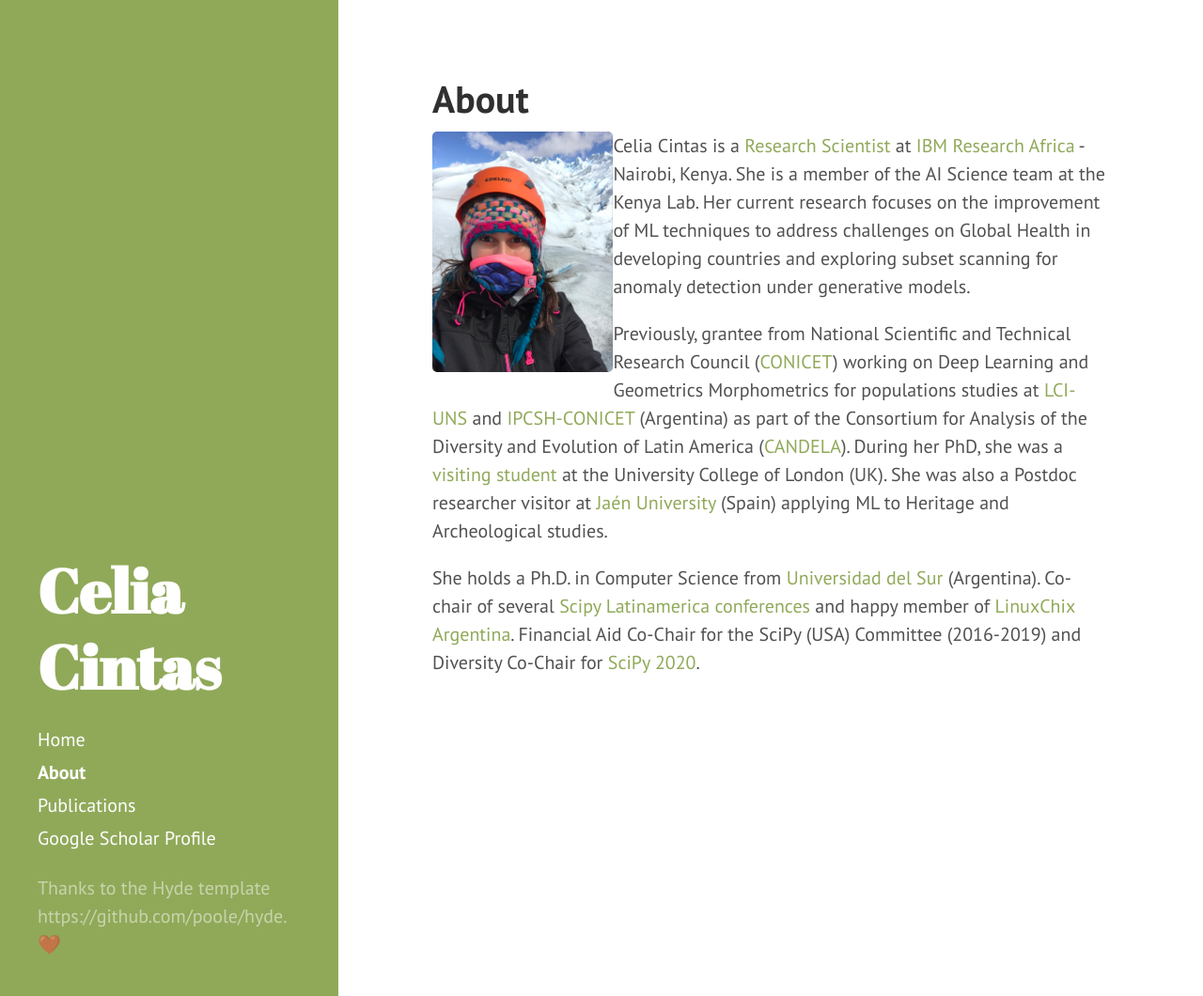
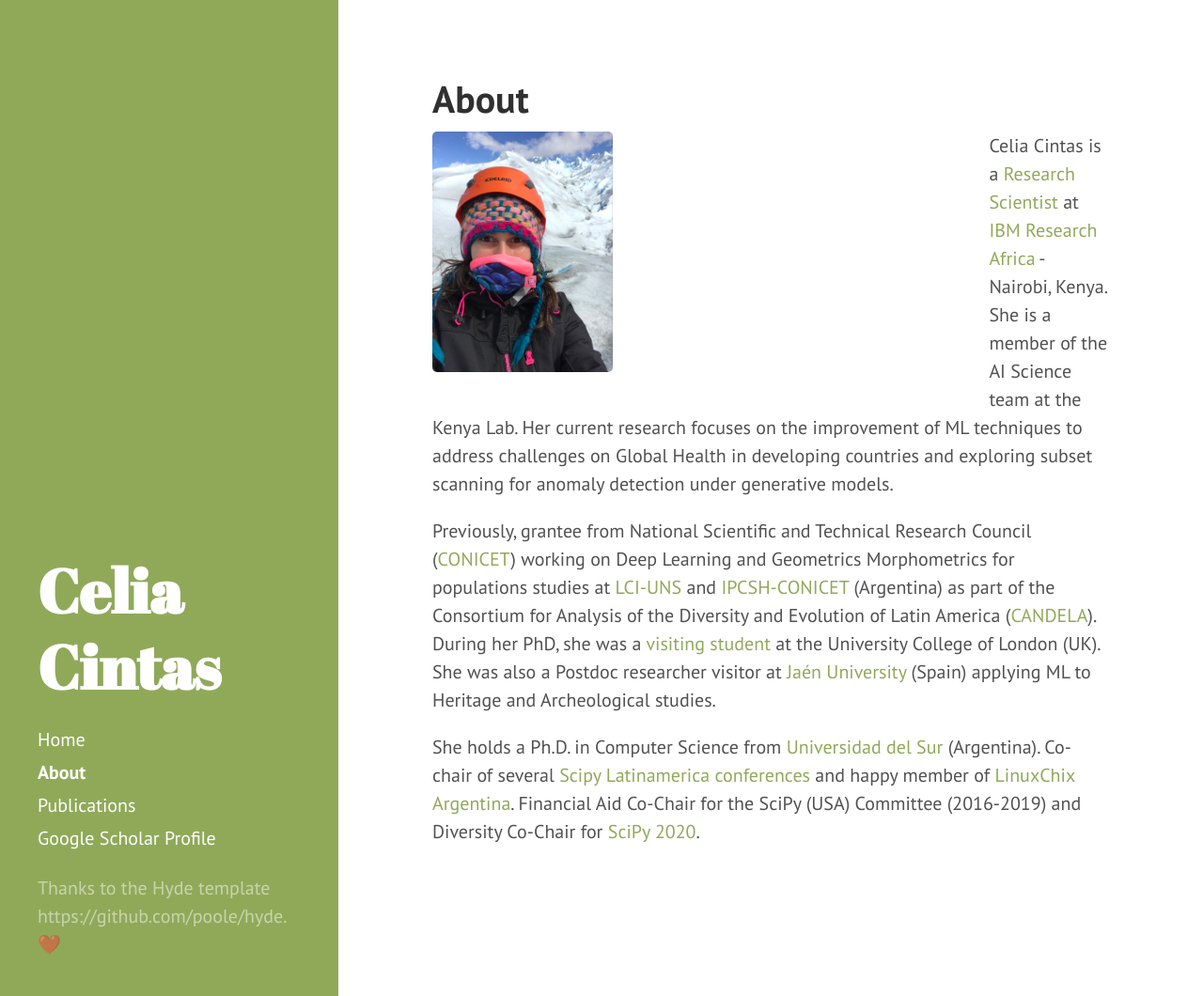
Before and after one commit to celiacintas/celiacintas.github.io, a Jekyll site: the page built from about.md, in a window 1280 px wide and 1060 px high. Shown: the whole window at 94% size. Built offline with Jekyll 4.4.1, drawn with Linux system fonts in a browser that asks for light colours.

Commit message:
Update about.md

```diff
--- a/about.md
+++ b/about.md
@@ -3,7 +3,7 @@ layout: page
 title: About
 ---
 
-![Profile Pic](/public/profile_pic.JPG){:height="256px" style="float: left" margin-right: 10em;} Celia Cintas is a [Research Scientist](https://researcher.watson.ibm.com/researcher/view.php?person=ibm-Celia.Cintas) at [IBM Research Africa](https://www.research.ibm.com/labs/africa/) - Nairobi, Kenya. She is a member of the AI Science team at the Kenya Lab. Her current research focuses on the improvement of ML techniques to address challenges on Global Health in developing countries and exploring subset scanning for anomaly detection under generative models.
+![Profile Pic](/public/profile_pic.JPG){:height="256px" style="float: left; margin-right: 20em"} Celia Cintas is a [Research Scientist](https://researcher.watson.ibm.com/researcher/view.php?person=ibm-Celia.Cintas) at [IBM Research Africa](https://www.research.ibm.com/labs/africa/) - Nairobi, Kenya. She is a member of the AI Science team at the Kenya Lab. Her current research focuses on the improvement of ML techniques to address challenges on Global Health in developing countries and exploring subset scanning for anomaly detection under generative models.
 
 Previously, grantee from National Scientific and Technical Research Council ([CONICET](https://www.conicet.gov.ar/?lan=en)) working on Deep Learning and Geometrics Morphometrics for populations studies at [LCI-UNS](https://imaglabs.org/) and [IPCSH-CONICET](https://ipcsh.conicet.gov.ar/) (Argentina) as part of the Consortium for Analysis of the Diversity and Evolution of Latin America ([CANDELA](https://www.ucl.ac.uk/biosciences/departments/genetics-evolution-and-environment/candela/)).  During her PhD, she was a [visiting student](https://www.ucl.ac.uk/biosciences/subject-specific-taught-modules/human-population-genetics/people) at the University College of London (UK). She was also a Postdoc researcher visitor at [Jaén University](https://www.ujaen.es/en) (Spain) applying ML to Heritage and Archeological studies.
 
```
